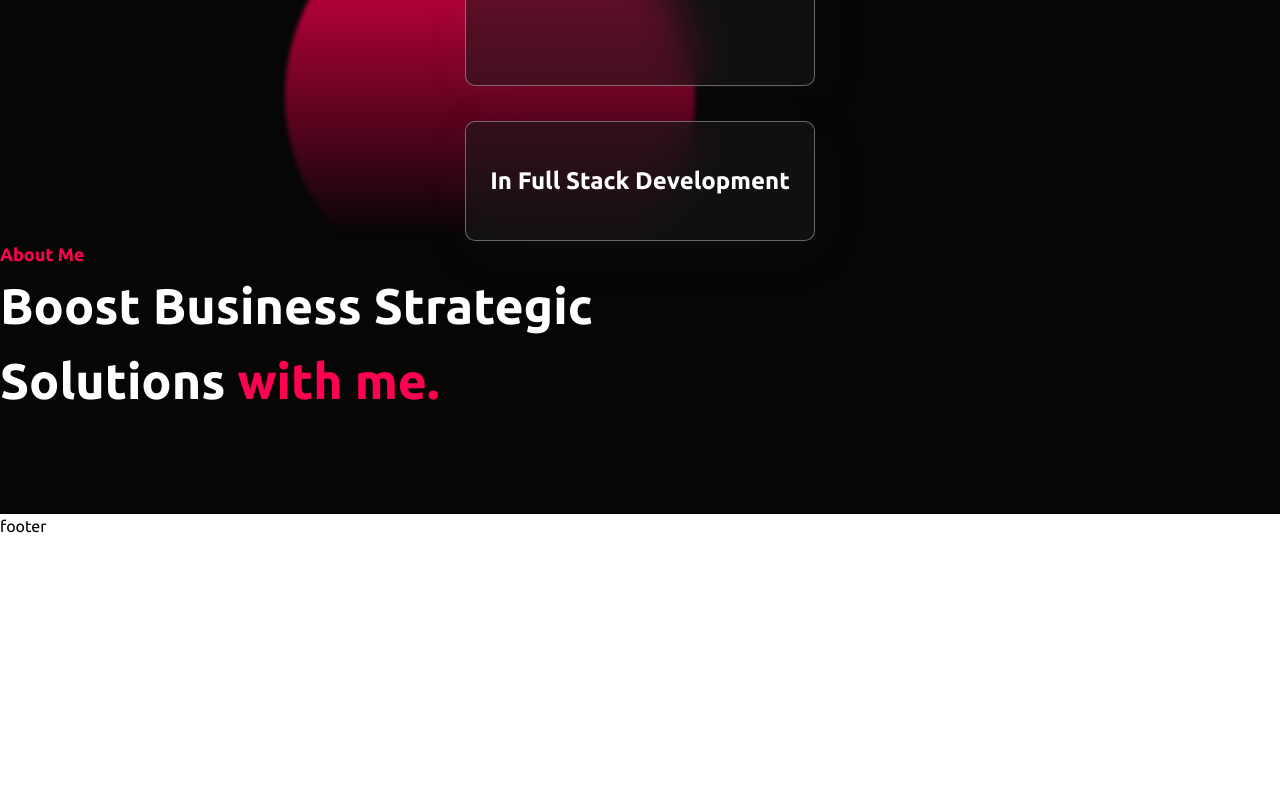
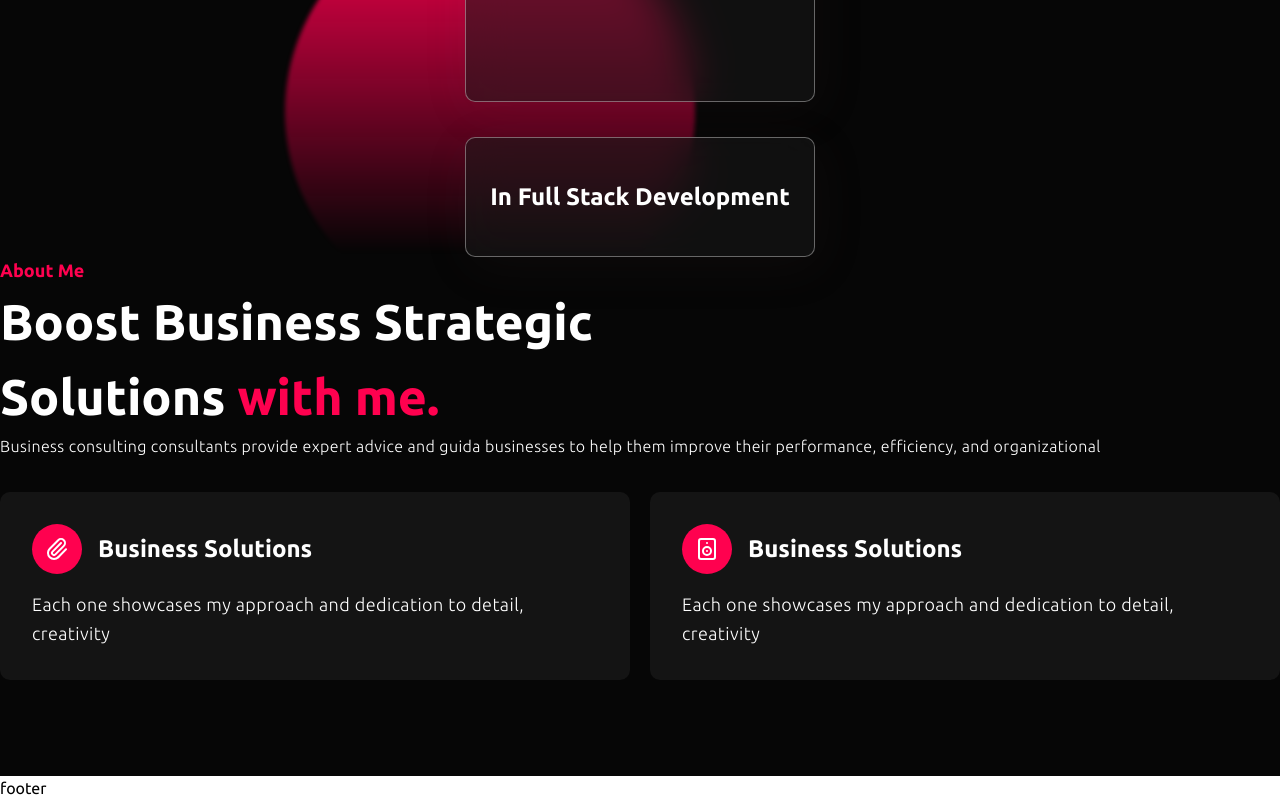
Before and after one commit to shahidul1920/prortfolioDesignWithReact, a React (Vite) app in the folder portafule/: page / in a window 1280 px wide. Shown: the part 2245-3045 px from the top of the page. Before the commit the page ends 2783 px from the top, so only its background shows below. Built offline with nearby package versions, Linux system fonts and the light colour scheme.

Commit message:
about cards added

```diff
--- a/portafule/src/components/About.jsx
+++ b/portafule/src/components/About.jsx
@@ -1,3 +1,4 @@
+import { Paperclip, Speaker } from 'lucide-react'
 import React from 'react'
 
 export default function About() {
@@ -10,7 +11,7 @@ export default function About() {
         </h2>
       </div>
 
-      <div className="container mx-auto gridDev mt-[4rem]">
+      <div className="container mx-auto gridDev mt-[5rem]">
 
         <div className="left relative flex justify-center items-center">
             <div className="experience flex flex-col justify-center items-center gap-[2.2rem] relative z-10">
@@ -32,6 +33,47 @@ export default function About() {
                     <span className='text-[var(--primary)]'> with me.</span>
                 </h2>
             </div>
+            <div className="prg text-[var(--pure)] font-thin leading-[1.6] tracking-wide">
+                <p>
+                Business consulting consultants provide expert advice and guida businesses to help them improve their performance, efficiency, and organizational
+                </p>
+            </div>
+
+            <div className="cards grid grid-cols-2 gap-5 mt-[2rem]">
+                <div className="card bg-[var(--mid-dark)] p-[2rem] rounded-[10px]">
+                    <div className="icnNtitle flex gap-4 items-center">
+                        <div className="icn size-[50px] bg-[var(--primary)] rounded-full flex justify-center items-center">
+                            <Paperclip className='text-[var(--pure)]' />
+                        </div>
+                        <div className="ttl">
+                            <h3 className='text-[var(--pure)] text-2xl font-bold'>Business Solutions</h3>
+                        </div>
+
+                    </div>
+                    <div className="prg text-[var(--pure)] font-thin text-[18px] leading-[1.6] tracking-wide mt-4">
+                        <p>
+                        Each one showcases my approach and dedication to detail, creativity
+                        </p>
+                    </div>
+                </div>
+                <div className="card bg-[var(--mid-dark)] p-[2rem] rounded-[10px]">
+                    <div className="icnNtitle flex gap-4 items-center">
+                        <div className="icn size-[50px] bg-[var(--primary)] rounded-full flex justify-center items-center">
+                            <Speaker className='text-[var(--pure)]' />
+                        </div>
+                        <div className="ttl">
+                            <h3 className='text-[var(--pure)] text-2xl font-bold'>Business Solutions</h3>
+                        </div>
+
+                    </div>
+                    <div className="prg text-[var(--pure)] font-thin text-[18px] leading-[1.6] tracking-wide mt-4">
+                        <p>
+                        Each one showcases my approach and dedication to detail, creativity
+                        </p>
+                    </div>
+                </div>
+
+            </div>
         </div>
 
       </div>
```
